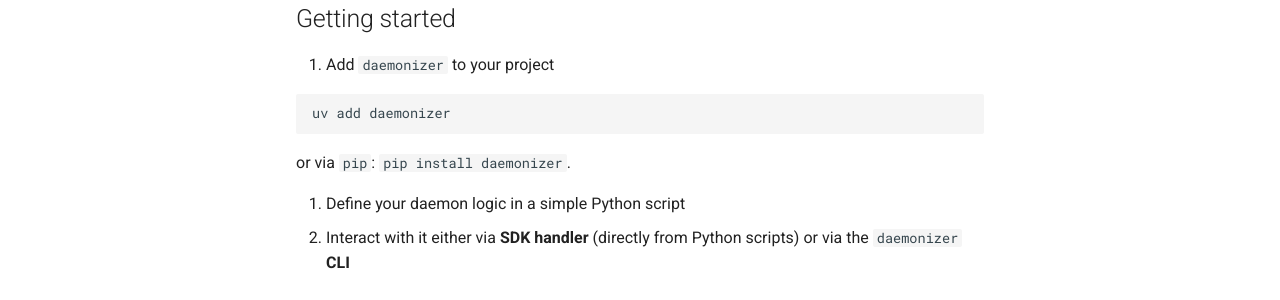
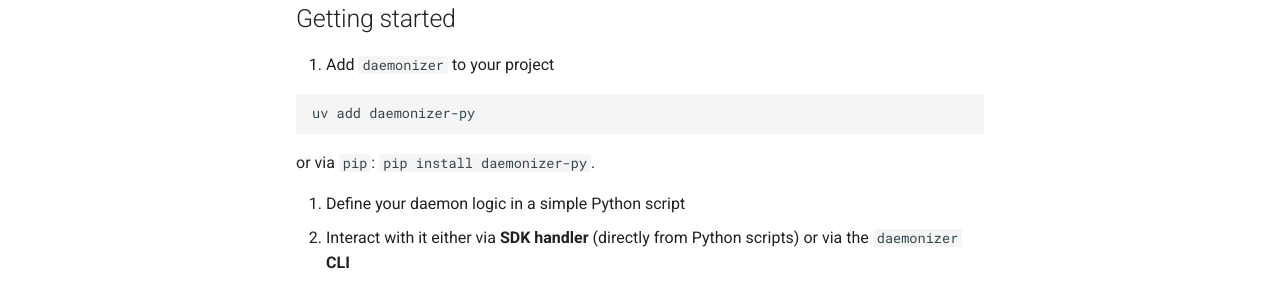
Before and after one commit to lcsrodriguez/daemonizer, an MkDocs documentation site: the page built from docs/index.md, in a window 1280 px wide. Shown: the part 385-685 px from the top of the page. Built offline with MkDocs 1.6.1 and Material for MkDocs 9.7.7, drawn with Linux system fonts in a browser that asks for light colours; comment, search, counter and statistics services are not loaded.

````diff
--- a/docs/index.md
+++ b/docs/index.md
@@ -10,10 +10,10 @@ It offers a programmatic way or CLI-first interface for developers, without usin
 1. Add `daemonizer` to your project
 
 ```shell
-uv add daemonizer
+uv add daemonizer-py
 ```
 
-or via `pip`: `pip install daemonizer`.
+or via `pip`: `pip install daemonizer-py`.
 
 2. Define your daemon logic in a simple Python script
 3. Interact with it either via **SDK handler** (directly from Python scripts) or via the `daemonizer` **CLI**
````
Also changed, not shown: README.md (+1 -1 lines).
